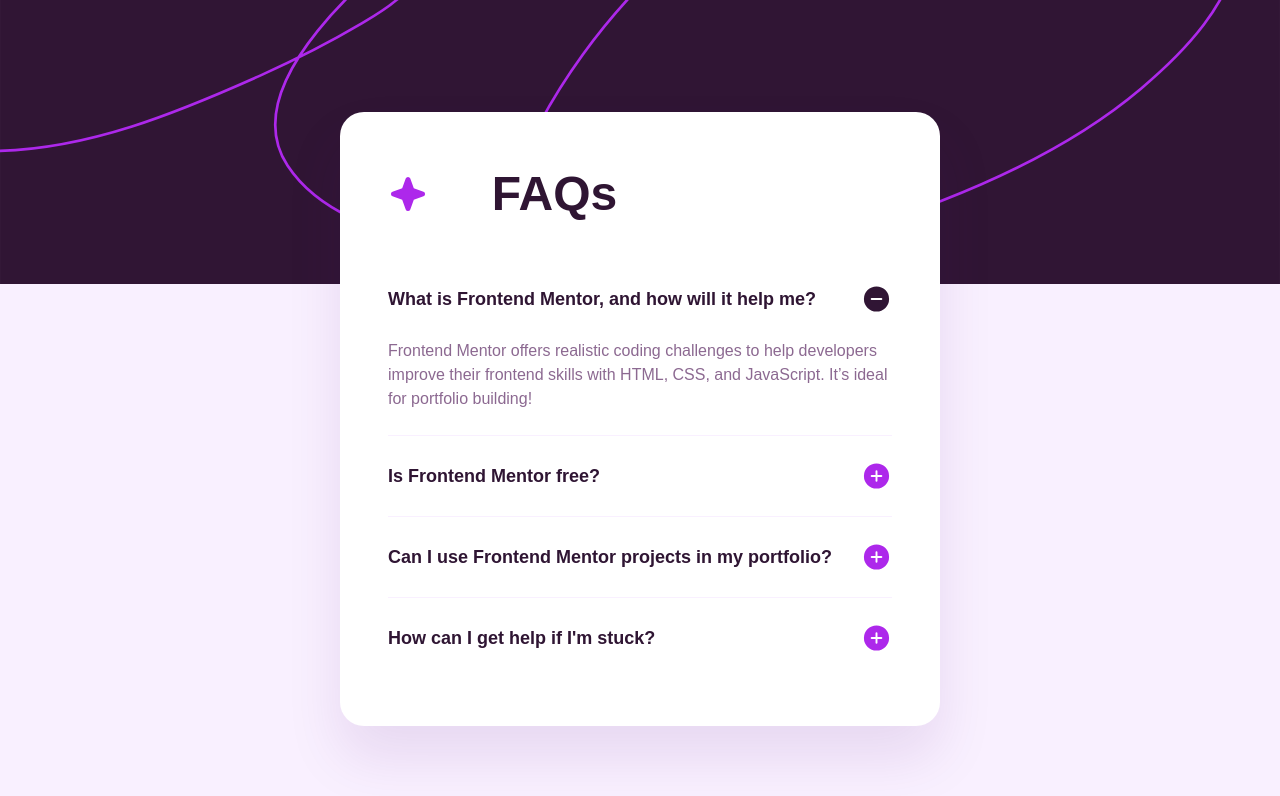
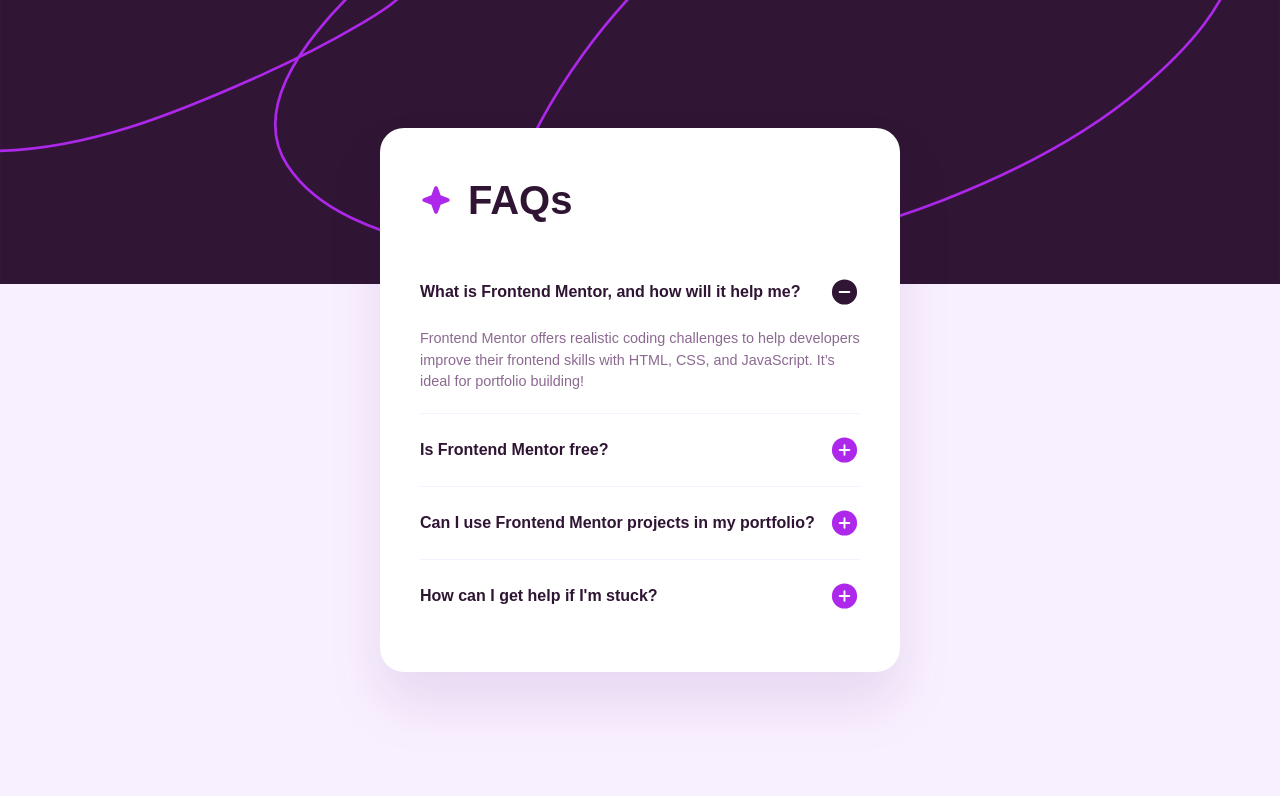
Before and after one commit to Piyush-Rajput7/Accessible-Faq-section, a plain HTML site: page index.html in a window 1280 px wide. Drawn offline with Linux system fonts and the light colour scheme.

Commit message:
Update style.css

```diff
--- a/style.css
+++ b/style.css
@@ -22,21 +22,19 @@
   background-position: top center;
   background-size: 100% auto;
   color: var(--dark-purple);
-  line-height: 1.4;
+  line-height: 1.6;
   min-height: 100vh;
   display: flex;
   justify-content: center;
-  align-items: flex-start;
-  padding: 7rem 2rem 2rem;
-  overflow:hidden;
+  align-items: center;
+  padding: 2rem;
 }
 
 .faq {
   background-color: var(--white);
   width: 100%;
-  max-height:70%;
-  max-width: 600px;
-  padding: 3rem;
+  max-width: 480px;
+  padding: 2rem;
   border-radius: 1.5rem;
   box-shadow: 0 32px 56px rgba(80, 0, 118, 0.1);
   position: relative;
@@ -44,19 +42,19 @@
 }
 
 .faq h1 {
-  font-size: 3rem;
+  font-size: 2.5rem;
   font-weight: 700;
-  margin-bottom: 2rem;
+  margin-bottom: 1.5rem;
   text-align: left;
   display: flex;
   align-items: center;
-  gap: 1.33em;
+  gap: 1rem;
   color: var(--dark-purple);
 }
 
 .star-icon {
-  width: 2.5rem;
-  height: 2.5rem;
+  width: 2rem;
+  height: 2rem;
 }
 
 /* ACCORDION */
@@ -74,8 +72,8 @@
   outline: none;
   width: 100%;
   text-align: left;
-  padding: 1.5rem 0;
-  font-size: 1.125rem;
+  padding: 1.25rem 0;
+  font-size: 1rem;
   font-weight: 600;
   color: var(--dark-purple);
   cursor: pointer;
@@ -109,9 +107,9 @@
 
 /* ANSWER */
 .accordion-answer {
-  padding: 0 0 1.5rem 0;
+  padding: 0 0 1.25rem 0;
   color: var(--grayish-purple);
-  font-size: 1rem;
+  font-size: 0.9rem;
   line-height: 1.5;
   animation: fadeIn 0.3s ease;
 }
@@ -127,20 +125,33 @@
   }
 }
 
+/* DESKTOP OPTIMIZATION */
+@media (min-width: 1200px) {
+  body {
+    padding: 2.5rem;
+  }
+
+  .faq {
+    padding: 2.5rem;
+    max-width: 520px;
+  }
+}
+
 /* MOBILE FIRST */
 @media (max-width: 600px) {
   body {
     background-image: url("./assets/images/background-pattern-mobile.svg");
     background-size: 100% auto;
     background-position: top center;
-    padding: 6rem 1rem 1rem;
-    align-items: flex-start;
+    padding: 1rem;
+    align-items: center;
   }
 
   .faq {
-    padding: 2rem;
+    padding: 1.5rem;
     border-radius: 1rem;
     box-shadow: 0 16px 32px rgba(80, 0, 118, 0.1);
+    margin: 1rem 0;
   }
 
   .faq h1 {
```
